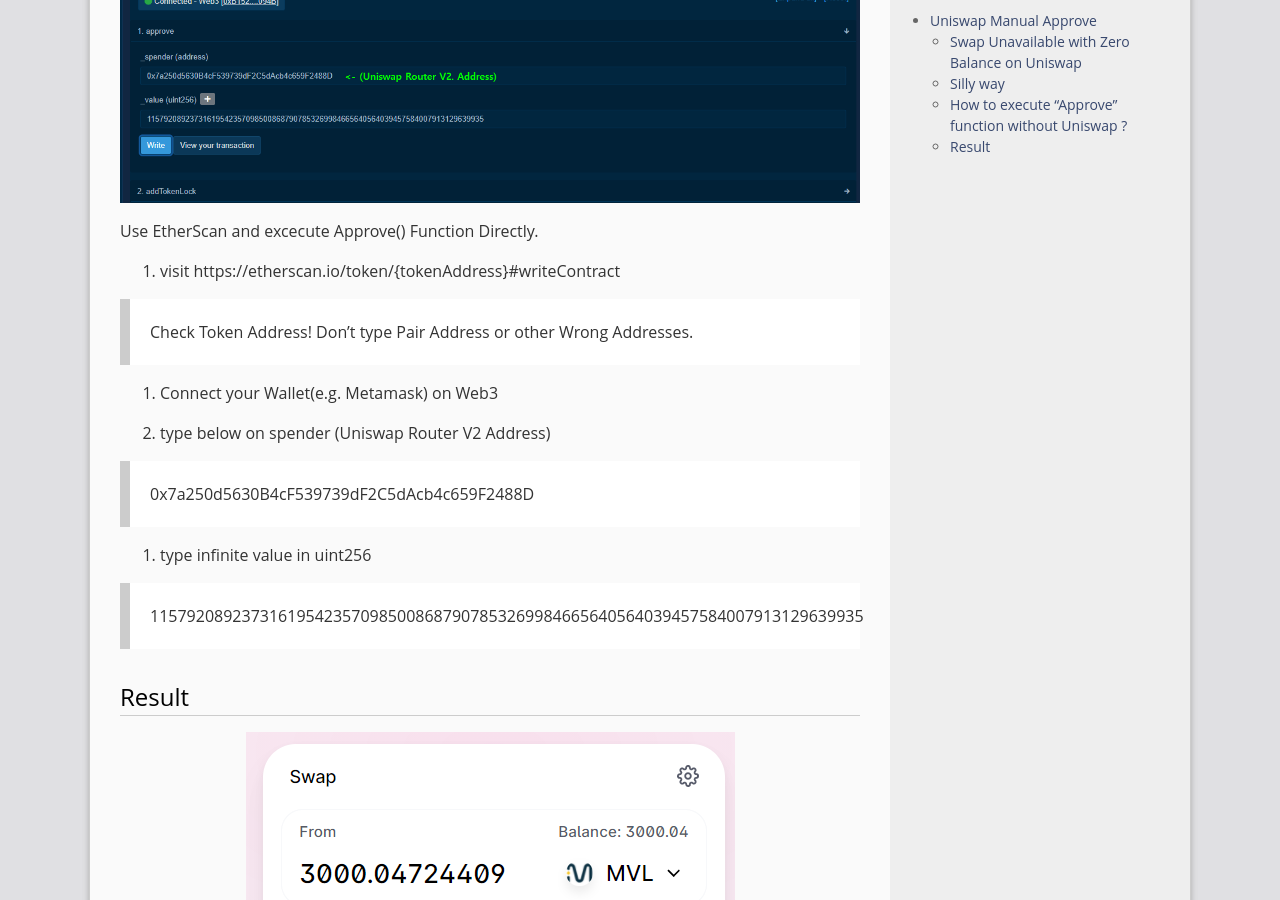
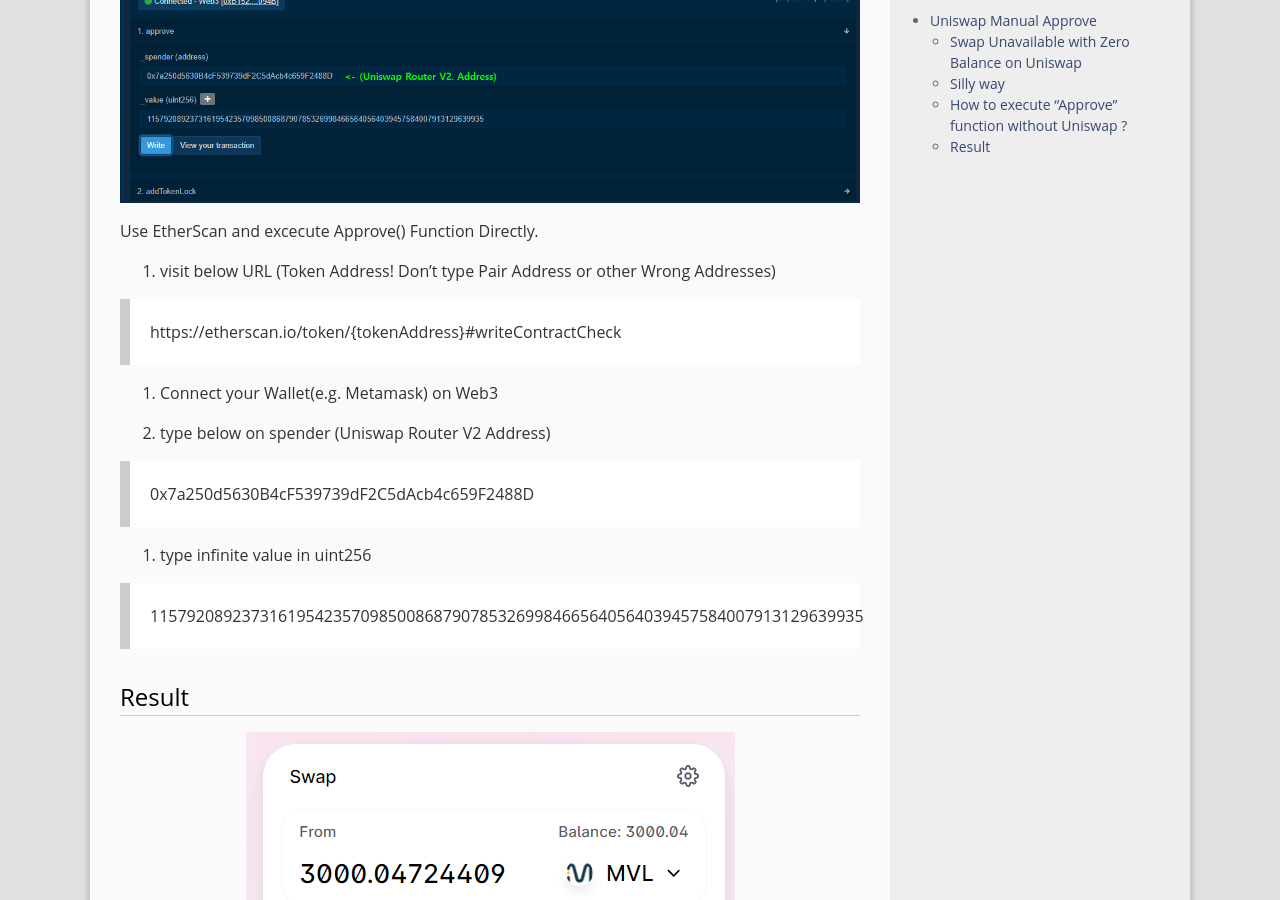
Before and after one commit to gloomydumber/copy, a Jekyll site: the page built from _posts/2021-01-23-uniApprove.md, in a window 1280 px wide and 900 px high, scrolled down 1840 px. Built offline with Jekyll 4.4.1, drawn with Linux system fonts in a browser that asks for light colours; comment, search, counter and statistics services are not loaded.

Commit message:
PostModded

```diff
--- a/_posts/2021-01-23-uniApprove.md
+++ b/_posts/2021-01-23-uniApprove.md
@@ -30,9 +30,9 @@ This way is so bothersome and annoying.
 
 Use EtherScan and excecute Approve() Function Directly.
 
-1. visit https://etherscan.io/token/{tokenAddress}#writeContract
+1. visit below URL (Token Address! Don't type Pair Address or other Wrong Addresses)
 
-> Check Token Address! Don't type Pair Address or other Wrong Addresses.
+> https://etherscan.io/token/{tokenAddress}#writeContractCheck
 
 2. Connect your Wallet(e.g. Metamask) on Web3
 
```
